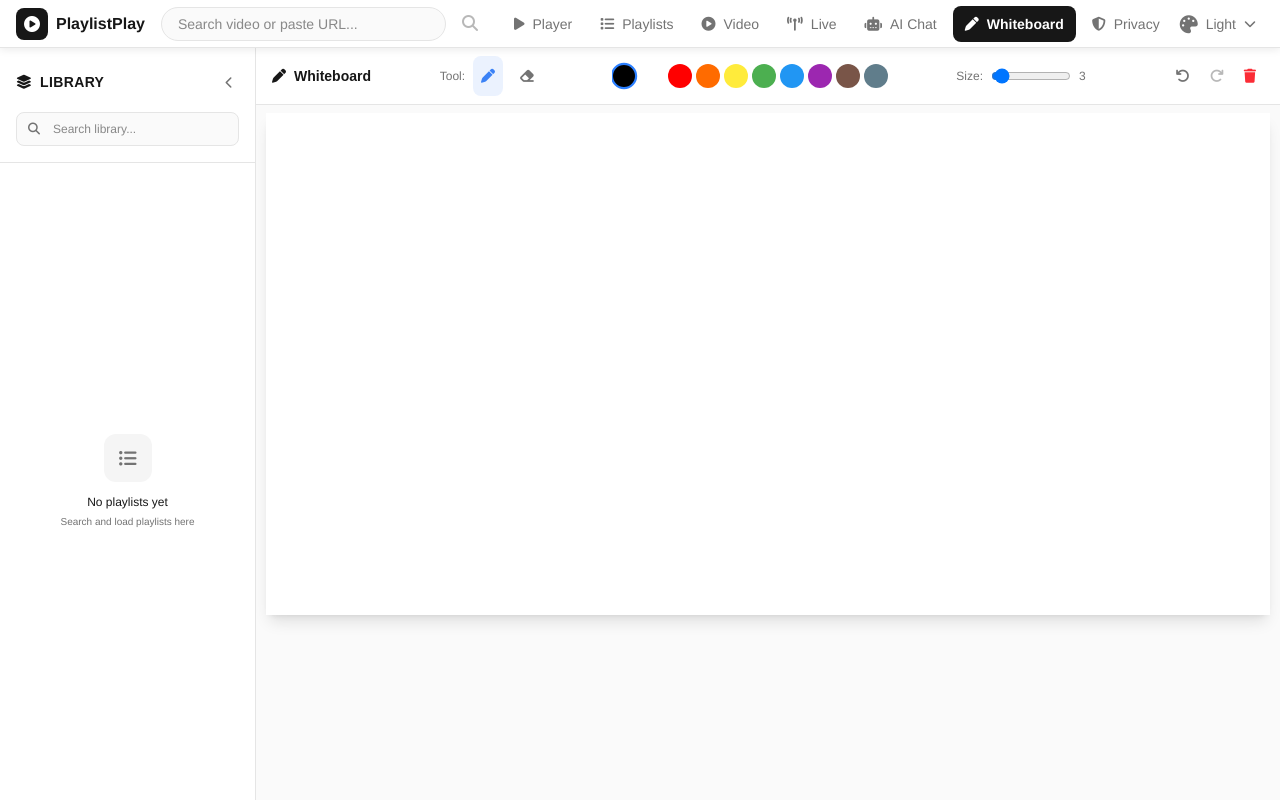
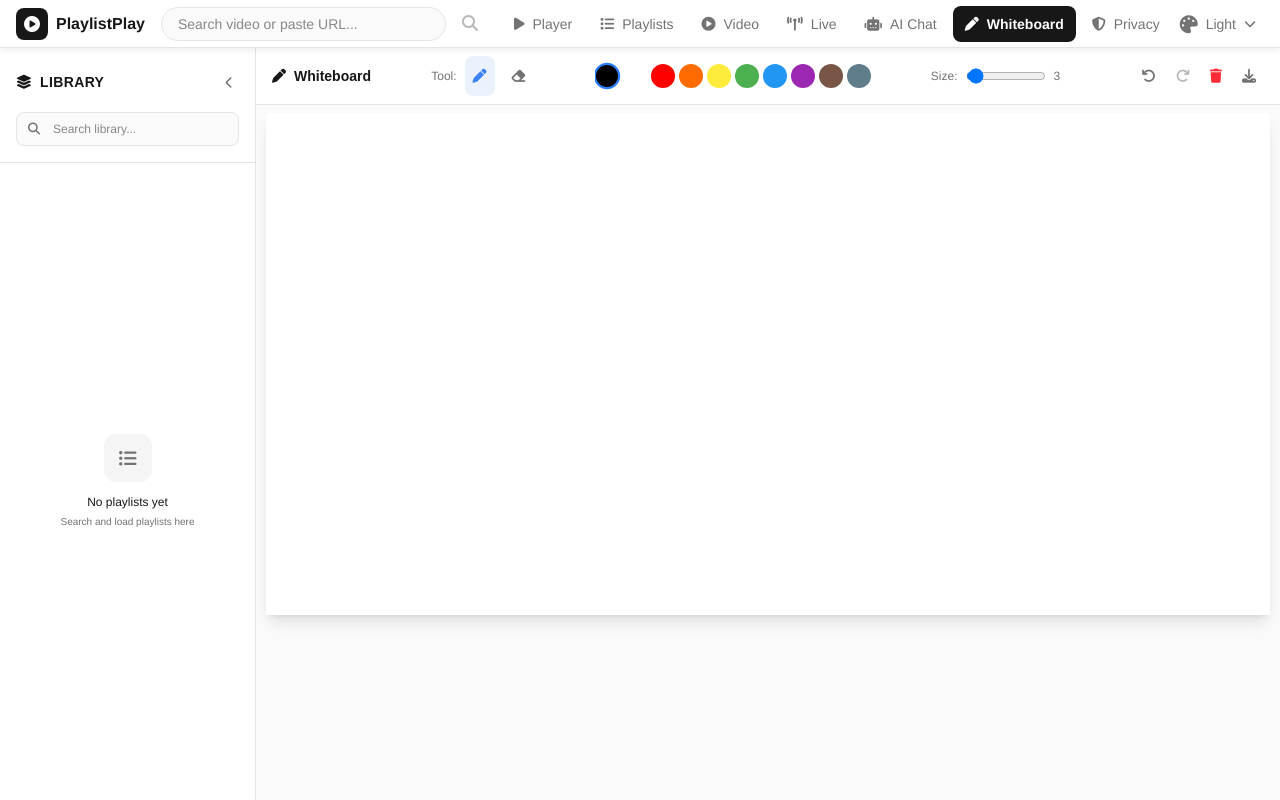
Before and after one commit to rgbailon/PlaylistTube, a React (Vite) app: page /whiteboard in a window 1280 px wide. Built offline with nearby package versions, Linux system fonts and the light colour scheme.

Commit message:
Add download button to whiteboard, fix keyboard shortcuts to not interfere with input fields

```diff
--- a/src/pages/PlayerPage.jsx
+++ b/src/pages/PlayerPage.jsx
@@ -49,6 +49,7 @@ useEffect(() => {
 
   useEffect(() => {
     const handleKeyDown = (e) => {
+      if (e.target.tagName === 'INPUT' || e.target.tagName === 'TEXTAREA' || e.target.isContentEditable) return;
       if (!playerRef.current) return;
 
       switch(e.key.toLowerCase()) {
--- a/src/pages/WhiteboardPage.jsx
+++ b/src/pages/WhiteboardPage.jsx
@@ -224,6 +224,19 @@ function WhiteboardPage() {
           >
             <i className="fas fa-trash text-sm"></i>
           </button>
+          <button
+            onClick={() => {
+              const link = document.createElement('a');
+              link.download = 'whiteboard.png';
+              link.href = canvasRef.current.toDataURL();
+              link.click();
+            }}
+            className="p-2 rounded-lg transition hover:bg-[var(--bg-hover)]"
+            style={{ color: 'var(--text-muted)' }}
+            title="Download"
+          >
+            <i className="fas fa-download text-sm"></i>
+          </button>
         </div>
       </div>
 
```
